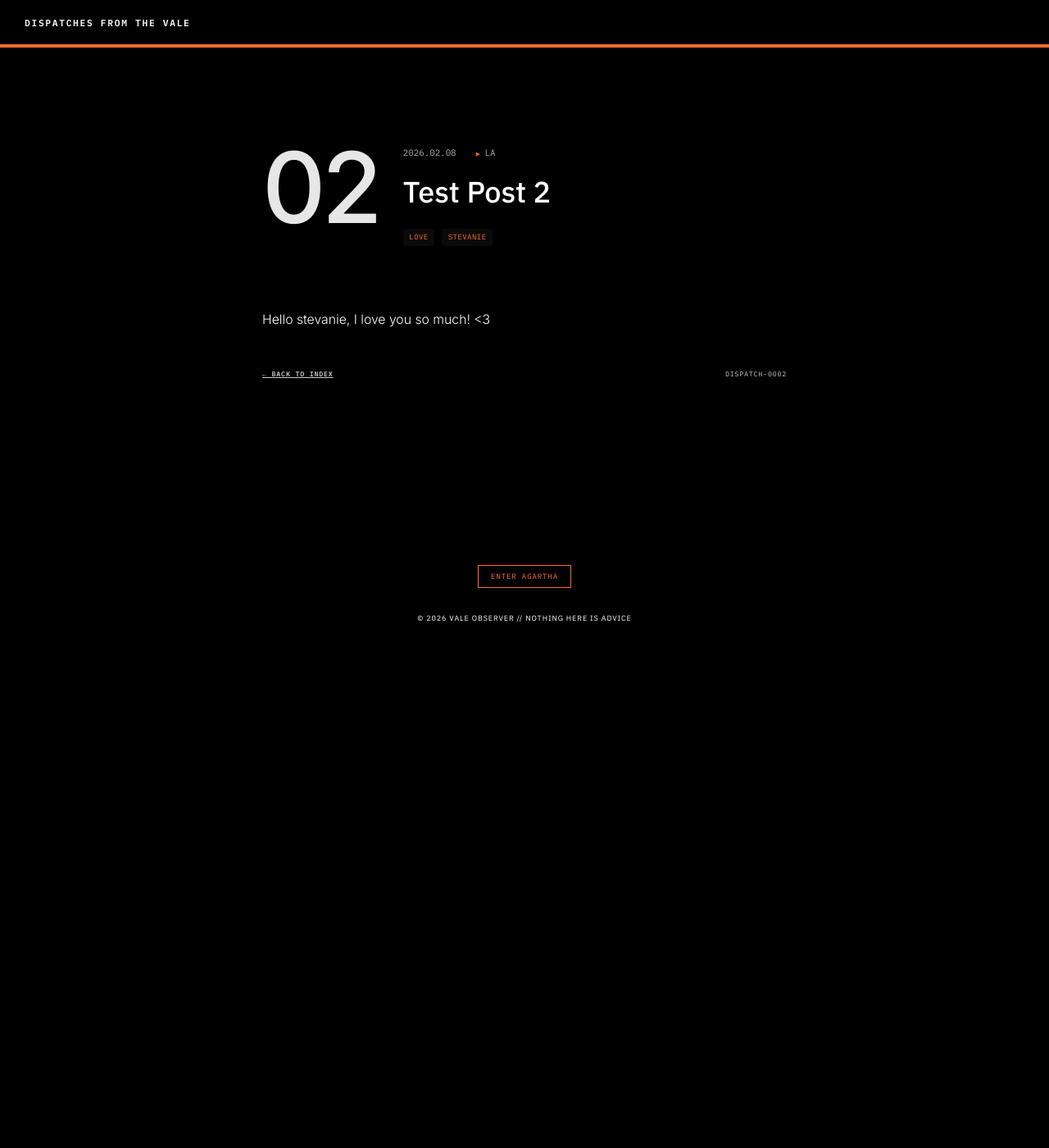
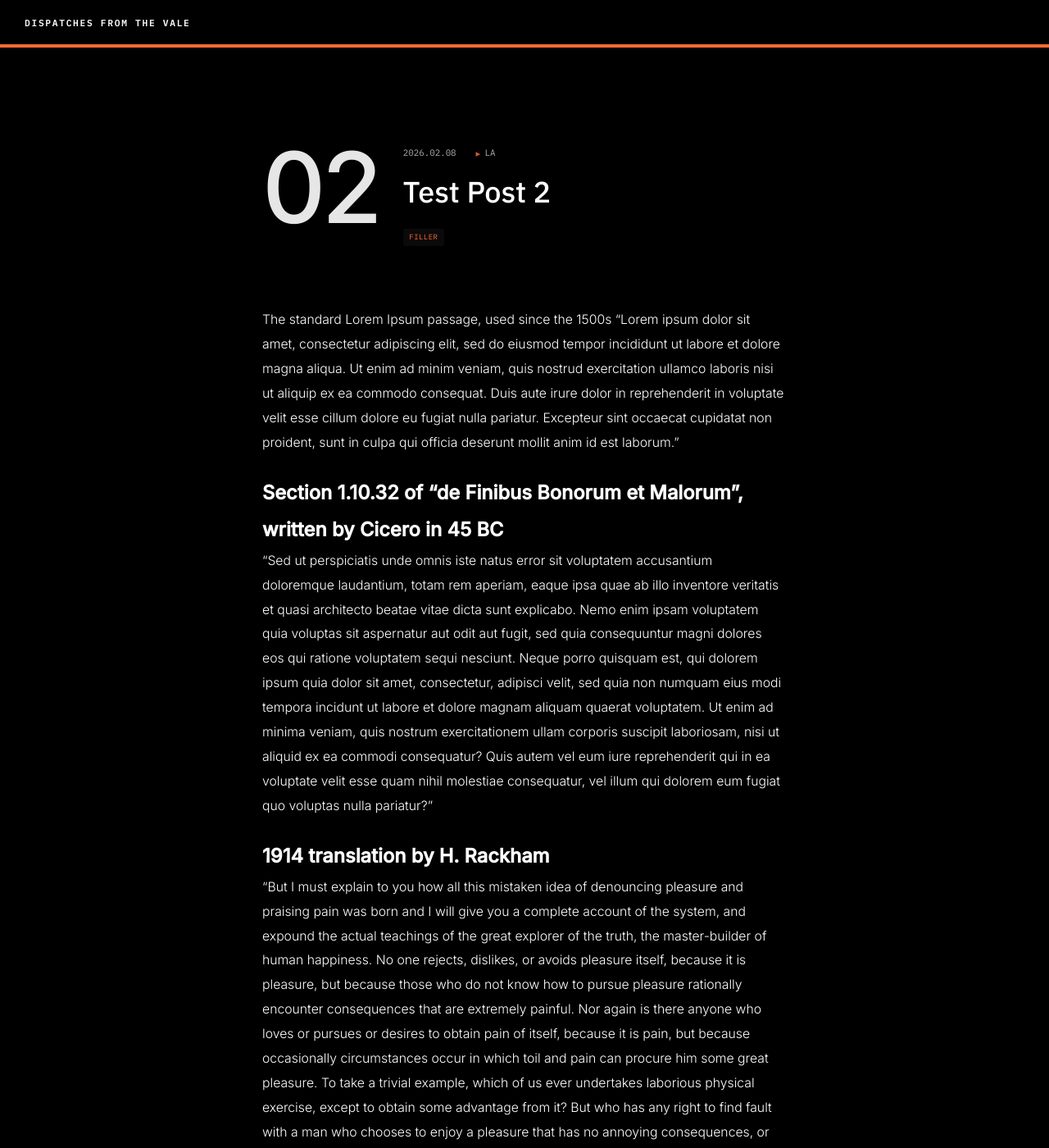
Before and after one commit to valeobserver/dispatches-from-the-vale, a Jekyll site: the page built from _posts/2026-02-08-test-post-2.md, in a window 1280 px wide and 1400 px high. Shown: the whole window at 82% size. Built offline with Jekyll 4.4.1, drawn with Linux system fonts in a browser that asks for light colours; some of the changed text lies outside the part shown.

Commit message:
Update 2026-02-08-test-post-2.md

```diff
--- a/_posts/2026-02-08-test-post-2.md
+++ b/_posts/2026-02-08-test-post-2.md
@@ -4,8 +4,15 @@
 date: 2026-02-08
 location: LA
 dispatch_id: "0002"
-tags: [love, stevanie]
+tags: [filler]
 dispatch_number: "02"
 ---
 
-Hello stevanie, I love you so much! <3
+The standard Lorem Ipsum passage, used since the 1500s
+"Lorem ipsum dolor sit amet, consectetur adipiscing elit, sed do eiusmod tempor incididunt ut labore et dolore magna aliqua. Ut enim ad minim veniam, quis nostrud exercitation ullamco laboris nisi ut aliquip ex ea commodo consequat. Duis aute irure dolor in reprehenderit in voluptate velit esse cillum dolore eu fugiat nulla pariatur. Excepteur sint occaecat cupidatat non proident, sunt in culpa qui officia deserunt mollit anim id est laborum."
+
+## Section 1.10.32 of "de Finibus Bonorum et Malorum", written by Cicero in 45 BC
+"Sed ut perspiciatis unde omnis iste natus error sit voluptatem accusantium doloremque laudantium, totam rem aperiam, eaque ipsa quae ab illo inventore veritatis et quasi architecto beatae vitae dicta sunt explicabo. Nemo enim ipsam voluptatem quia voluptas sit aspernatur aut odit aut fugit, sed quia consequuntur magni dolores eos qui ratione voluptatem sequi nesciunt. Neque porro quisquam est, qui dolorem ipsum quia dolor sit amet, consectetur, adipisci velit, sed quia non numquam eius modi tempora incidunt ut labore et dolore magnam aliquam quaerat voluptatem. Ut enim ad minima veniam, quis nostrum exercitationem ullam corporis suscipit laboriosam, nisi ut aliquid ex ea commodi consequatur? Quis autem vel eum iure reprehenderit qui in ea voluptate velit esse quam nihil molestiae consequatur, vel illum qui dolorem eum fugiat quo voluptas nulla pariatur?"
+
+## 1914 translation by H. Rackham
+"But I must explain to you how all this mistaken idea of denouncing pleasure and praising pain was born and I will give you a complete account of the system, and expound the actual teachings of the great explorer of the truth, the master-builder of human happiness. No one rejects, dislikes, or avoids pleasure itself, because it is pleasure, but because those who do not know how to pursue pleasure rationally encounter consequences that are extremely painful. Nor again is there anyone who loves or pursues or desires to obtain pain of itself, because it is pain, but because occasionally circumstances occur in which toil and pain can procure him some great pleasure. To take a trivial example, which of us ever undertakes laborious physical exercise, except to obtain some advantage from it? But who has any right to find fault with a man who chooses to enjoy a pleasure that has no annoying consequences, or one who avoids a pain that produces no resultant pleasure?"
```
